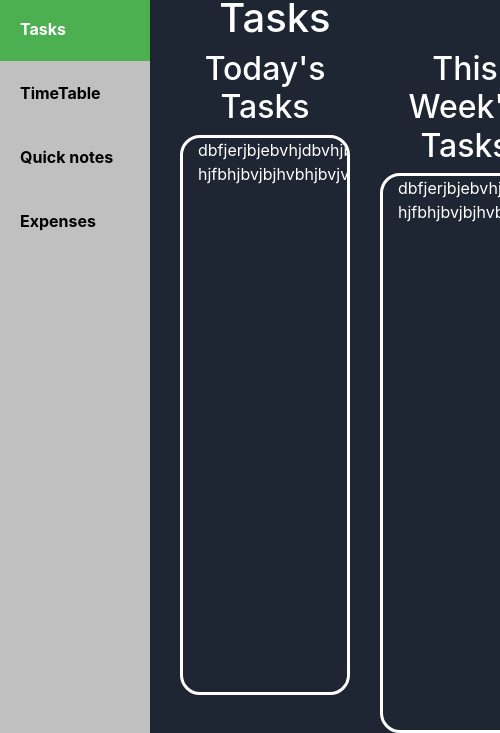
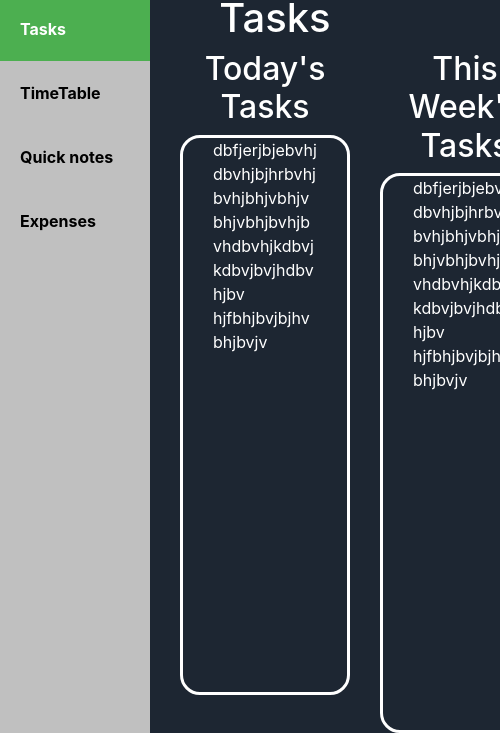
Before and after one commit to Rishi-Bidani/PlanGO, an Electron app: page mainWindow.html in a window 500 px wide. Both pictures are taken after a click on the link "Tasks". Shown: the part 94-827 px from the top of the page. Drawn offline with nearby package versions, Linux system fonts and the light colour scheme.

Commit message:
Add files via upload

```diff
--- a/mainWindow.html
+++ b/mainWindow.html
@@ -10,7 +10,7 @@
 			crossorigin="anonymous"
 		/>
 
-		<!-- Bootstrap stuff -->
+		<link rel="stylesheet" href="static/taskgrid.css" />
 
 		<style>
 			body {
@@ -39,29 +39,6 @@
 				display: grid;
 				grid-template-columns: 0vw 100px;
 				grid-template-rows: 100%;
-			}
-			#time {
-				display: grid;
-				grid-template-columns: 40vw 40vw;
-			}
-			#today {
-				overflow: scroll;
-				grid-column: 1;
-				height: 70vh;
-			}
-			#week {
-				grid-column: 2;
-				overflow: scroll;
-				height: 70vh;
-			}
-			#todaycol {
-				grid-column: 1;
-			}
-			#weekcol {
-				grid-column: 2;
-			}
-			::-webkit-scrollbar {
-				display: none;
 			}
 		</style>
 	</head>
--- a/static/taskgrid.css
+++ b/static/taskgrid.css
@@ -1,3 +1,34 @@
-tasklayout {
-	margin-left: 30vw;
+/* Grid Layout for Tasks */
+#time {
+	display: grid;
+	grid-template-columns: 40vw 40vw;
 }
+#today {
+	overflow-y: scroll;
+	overflow-x: hidden;
+	grid-column: 1;
+	height: 70vh;
+	word-wrap: break-word;
+	padding-left: 30px;
+	padding-right: 30px;
+	text-align: left;
+}
+#week {
+	grid-column: 2;
+	height: 70vh;
+	overflow-y: scroll;
+	overflow-x: hidden;
+	padding-left: 30px;
+	padding-right: 30px;
+	text-align: left;
+	word-wrap: break-word;
+}
+#todaycol {
+	grid-column: 1;
+}
+#weekcol {
+	grid-column: 2;
+}
+::-webkit-scrollbar {
+	display: none;
+}
```
Also changed, not shown: addTask.html (+4 -0 lines).
